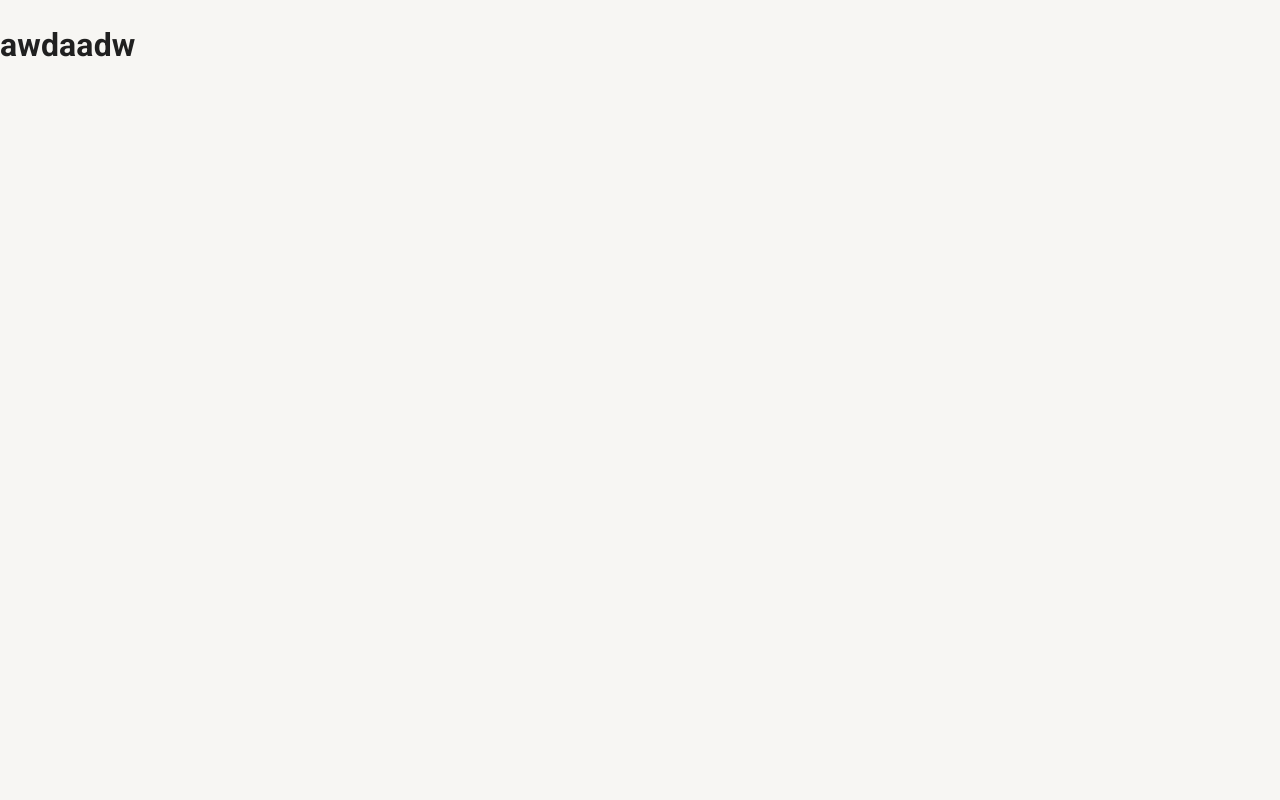
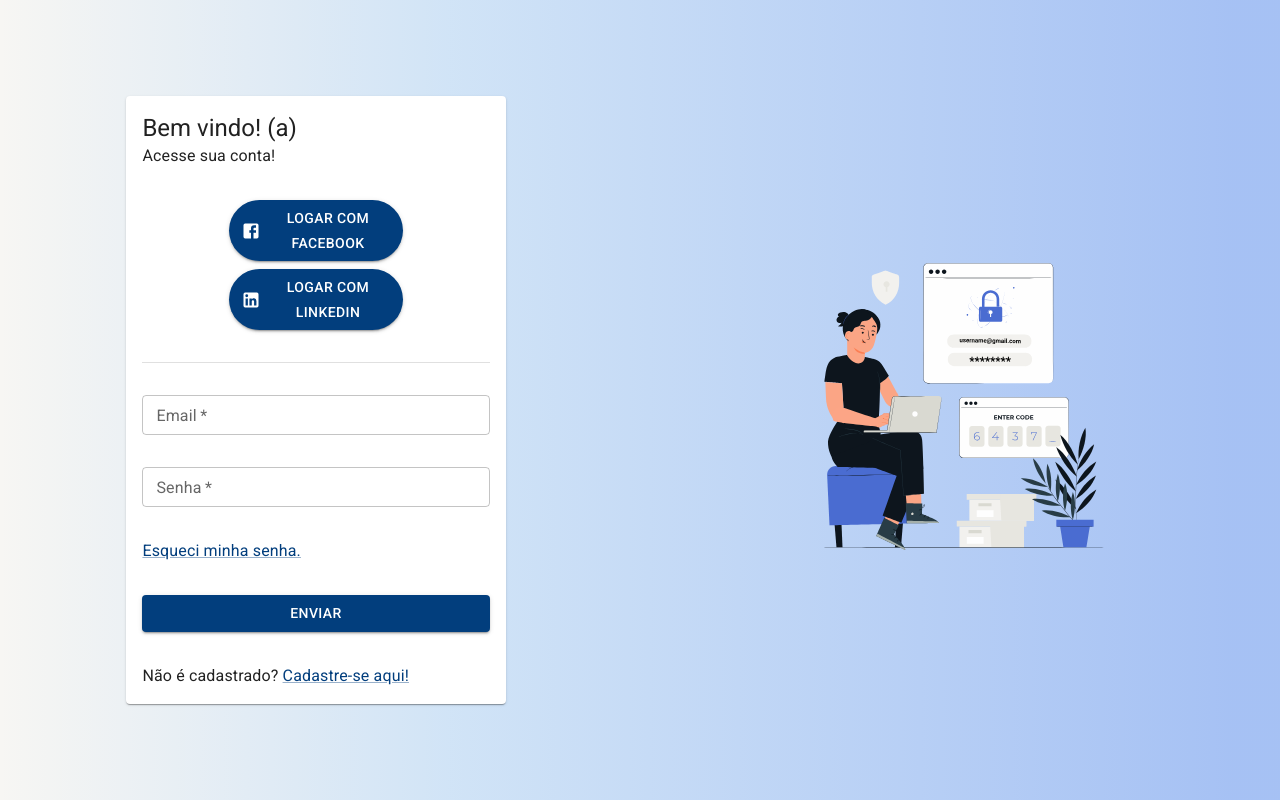
Before and after one commit to EmanuelVogt/social-media, a React (Create React App) app: page / in a window 1280 px wide. Built offline with nearby package versions, Linux system fonts and the light colour scheme.

Commit message:
feat: create login component and add login route

```diff
--- /dev/null
+++ b/src/pages/Login/intex.tsx
@@ -0,0 +1,123 @@
+import React from 'react'
+import { Player } from '@lottiefiles/react-lottie-player'
+import FacebookIcon from '@mui/icons-material/Facebook'
+import LinkedInIcon from '@mui/icons-material/LinkedIn'
+import {
+  Box,
+  Button,
+  Divider,
+  Grid,
+  Link,
+  Paper,
+  TextField,
+  Typography,
+  useMediaQuery,
+  useTheme,
+} from '@mui/material'
+
+import LottieLogin from '../../assets/lottie-login.json'
+
+export function Login(): React.ReactElement {
+  const theme = useTheme()
+  const matches = useMediaQuery(theme.breakpoints.up('md'))
+
+  return (
+    <Box
+      sx={{
+        display: 'flex',
+        height: '100vh',
+        width: '100vw',
+        background:
+          'linear-gradient(90deg, rgb(255 255 255 / 0%) 0%, rgb(121 186 255 / 30%) 35%, rgb(75 134 245 / 47%) 96%)',
+      }}
+    >
+      <Grid container spacing={2}>
+        <Grid
+          item
+          xs={12}
+          md={6}
+          sx={{
+            display: 'flex',
+            flexDirection: 'row',
+            justifyContent: 'center',
+            alignItems: 'center',
+            height: '100%',
+          }}
+        >
+          <Paper sx={{ padding: 2, width: matches ? '60%' : '95%' }}>
+            <Typography variant='h5'> Bem vindo! (a) </Typography>
+            <Typography> Acesse sua conta! </Typography>
+            <Box sx={{ display: 'flex', flexDirection: 'column', width: '100%', marginTop: 4 }}>
+              <Button
+                variant='contained'
+                sx={{
+                  width: matches ? '50%' : '70%',
+                  alignSelf: 'center',
+                  marginBottom: 1,
+                  borderRadius: 20,
+                }}
+                startIcon={<FacebookIcon />}
+              >
+                Logar com facebook
+              </Button>
+              <Button
+                variant='contained'
+                sx={{
+                  width: matches ? '50%' : '70%',
+                  alignSelf: 'center',
+                  marginBottom: 4,
+                  borderRadius: 20,
+                }}
+                startIcon={<LinkedInIcon />}
+              >
+                Logar com LinkedIn
+              </Button>
+              <Divider />
+              <TextField
+                fullWidth
+                required
+                id='outlined-required'
+                label='Email'
+                size='small'
+                sx={{ marginTop: 4 }}
+              />
+              <TextField
+                fullWidth
+                required
+                label='Senha'
+                size='small'
+                sx={{ marginTop: 4, marginBottom: 4 }}
+              />
+              <Link> Esqueci minha senha.</Link>
+              <Button variant='contained' sx={{ marginTop: 4, marginBottom: 4 }}>
+                Enviar
+              </Button>
+              <Typography>
+                Não é cadastrado? <Link>Cadastre-se aqui!</Link>
+              </Typography>
+            </Box>
+          </Paper>
+        </Grid>
+        {matches && (
+          <Grid
+            item
+            xs={12}
+            md={6}
+            sx={{
+              display: 'flex',
+              alignItems: 'center',
+              justifyContent: 'center',
+            }}
+          >
+            <Player
+              autoplay
+              loop
+              src={LottieLogin}
+              style={{ height: '300px', width: '300px', alignSelf: 'center' }}
+            ></Player>
+          </Grid>
+        )}
+      </Grid>
+    </Box>
+  )
+}
--- /dev/null
+++ b/src/routes/AuthRoutes.tsx
@@ -0,0 +1,19 @@
+import { Route, Routes } from 'react-router-dom'
+
+import { Layout } from '../components/Layout'
+import { Account } from '../pages/Account'
+import { Home } from '../pages/Home'
+
+export function AuthRoutes(): JSX.Element {
+  return (
+    <Layout>
+      <Routes>
+        <Route path='/' element={<Home />} />
+        <Route path='/contacts' element={<h1> Contatos </h1>} />
+        <Route path='/inbox' element={<h1> Inbox </h1>} />
+        <Route path='/account' element={<Account />} />
+        <Route path='*' element={<Home />} />
+      </Routes>
+    </Layout>
+  )
+}
--- /dev/null
+++ b/src/routes/LoginRoutes.tsx
@@ -0,0 +1,12 @@
+import { Route, Routes } from 'react-router-dom'
+
+import { Login } from '../pages/Login/intex'
+
+export function LoginRoutes(): JSX.Element {
+  return (
+    <Routes>
+      <Route path='/login' element={<Login />} />
+      <Route path='*' element={<Login />} />
+    </Routes>
+  )
+}
--- a/src/routes/index.tsx
+++ b/src/routes/index.tsx
@@ -1,14 +1,14 @@
-import { Route, Routes } from 'react-router-dom'
+import { useEffect, useState } from 'react'
 
-import { Account } from '../pages/Account'
-import { Home } from '../pages/Home'
+import { AuthRoutes } from './AuthRoutes'
+import { LoginRoutes } from './LoginRoutes'
+
 export function AppRoutes(): JSX.Element {
-  return (
-    <Routes>
-      <Route path='/' element={<Home />} />
-      <Route path='/contacts' element={<h1> Contatos </h1>} />
-      <Route path='/inbox' element={<h1> Inbox </h1>} />
-      <Route path='/account' element={<Account />} />
-    </Routes>
-  )
+  const [userLogged, setUserLogged] = useState<boolean>()
+
+  useEffect(() => {
+    setUserLogged(false)
+  }, [])
+
+  return (userLogged ?? false) ? <AuthRoutes /> : <LoginRoutes />
 }
```
